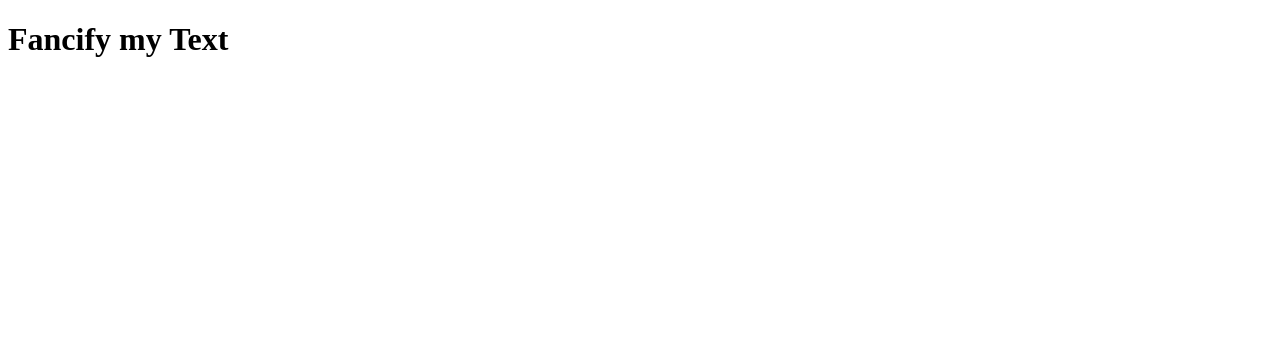
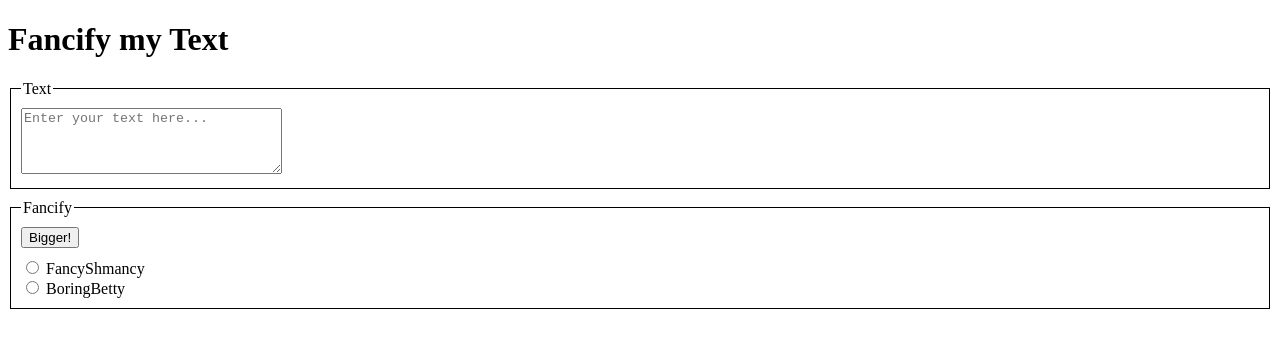
Before and after one commit to nickLewisCSUS/nickLewisCSUS.github.io, a plain HTML site: page index.html in a window 1280 px wide. Drawn offline with Linux system fonts and the light colour scheme.

Commit message:
updated code

```diff
--- /dev/null
+++ b/fancifymytext.js
@@ -0,0 +1 @@
+alert("Hello, world!");
--- a/index.html
+++ b/index.html
@@ -4,10 +4,40 @@
     <meta charset="UTF-8">
     <meta name="viewport" content="width=device-width, initial-scale=1.0">
     <title>Fancify Shamcify</title>
+    <script src="fancifymytext.js"></script>
 </head>
 <body>
     <h1>Fancify my Text</h1>
 
-    <!-- Your UI controls and other content go here -->
+     <!-- Text field wrapped in a fieldset with a label -->
+     <fieldset style="border: 1px solid; padding: 10px;">
+      <legend>Text</legend>
+      <textarea rows="4" cols="30" placeholder="Enter your text here..."></textarea>
+    </fieldset>
+
+    <!-- Second fieldset for Fancify controls -->
+    <fieldset style="border: 1px solid; padding: 10px; margin-top: 10px;">
+      <legend>Fancify</legend>
+
+      <!-- Button labeled Bigger! -->
+      <button onclick="makeTextBigger()">Bigger!</button>
+
+      <!-- Radio buttons for FancyShmancy and BoringBetty -->
+      <div style="margin-top: 10px;">
+          <input type="radio" id="fancy" name="style" value="FancyShmancy">
+          <label for="fancy">FancyShmancy</label><br>
+
+          <input type="radio" id="boring" name="style" value="BoringBetty">
+          <label for="boring">BoringBetty</label>
+      </div>
+    </fieldset>
+
+    <script>
+      // Placeholder for the button functionality
+      function makeTextBigger() {
+          alert("Bigger button clicked!");
+      }
+    </script>
+
 </body>
 </html>
```
